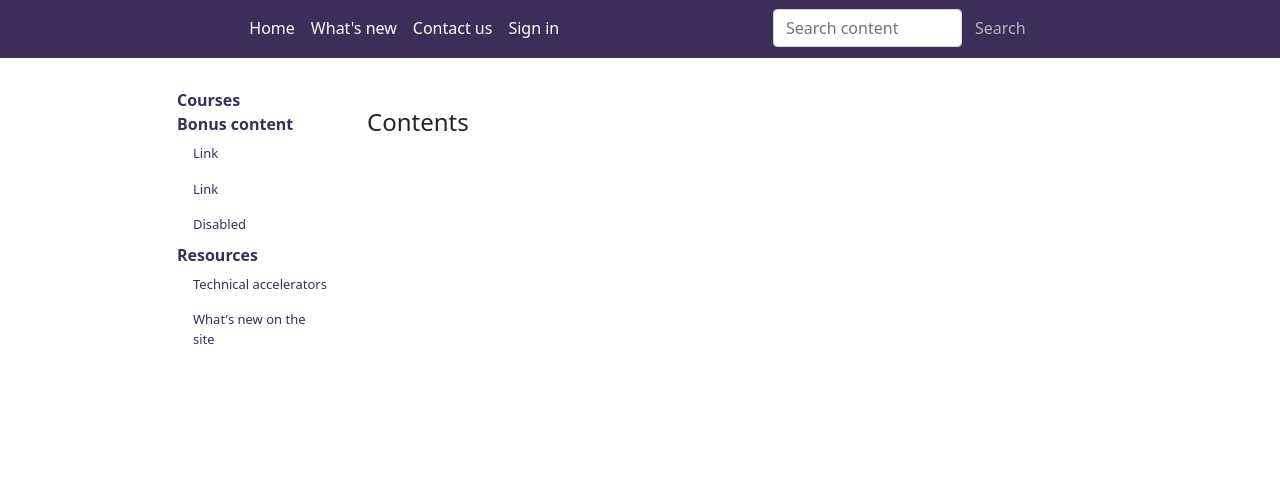
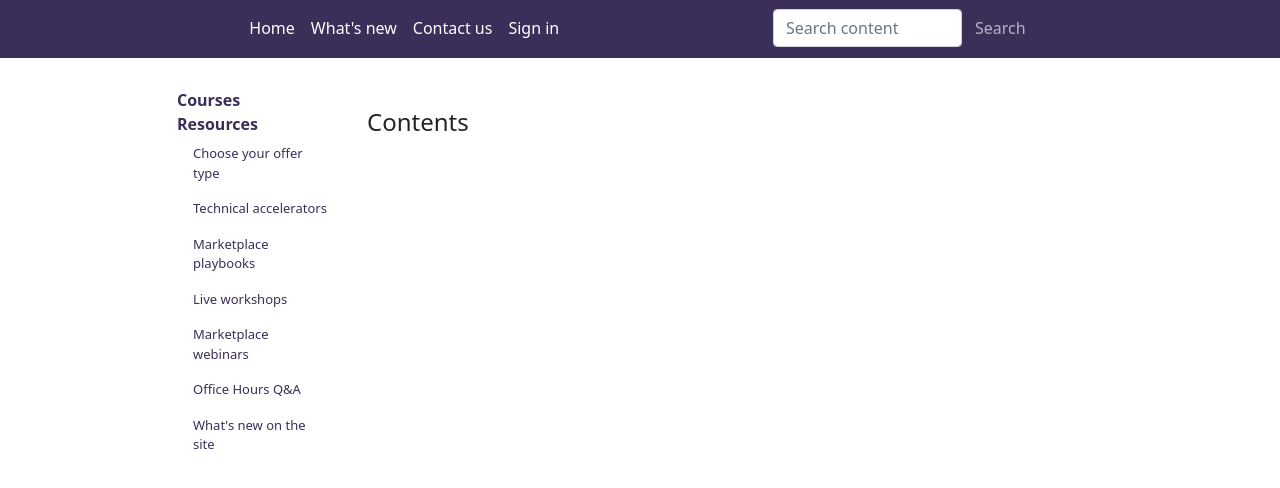
Before and after one commit to dstarr/mtm_site, a Python web app: template src/content/templates/playlist.html in a window 1280 px wide. Shown: the top 488 px of the page. Run offline with Jinja, Linux system fonts and the light colour scheme; the template is opened without the code that fills it, so the values that code supplies are empty; some libraries are stand-ins or nearby versions.

Commit message:
stubbing out resources

```diff
--- a/src/templates/left-nav.html
+++ b/src/templates/left-nav.html
@@ -8,23 +8,25 @@
   {% endfor %}
 
   <li class="nav-item nav-item-header">
-    Bonus content
-  </li>
-  <li class="nav-item nav-item-sidebar">
-    <a class="nav-link" href="#">Link</a>
-  </li>
-  <li class="nav-item nav-item-sidebar">
-    <a class="nav-link" href="#">Link</a>
-  </li>
-  <li class="nav-item nav-item-sidebar">
-    <a class="nav-link disabled" href="#" tabindex="-1" aria-disabled="true">Disabled</a>
-  </li>
-
-  <li class="nav-item nav-item-header">
     Resources
   </li>
   <li class="nav-item nav-item-sidebar">
+    <a class="nav-link" href="{{ url_for('bonus_content.page', page='placeholder') }}">Choose your offer type</a>
+  </li>
+  <li class="nav-item nav-item-sidebar">
     <a class="nav-link" href="{{ url_for('bonus_content.page', page='accelerators') }}">Technical accelerators</a>
+  </li>
+  <li class="nav-item nav-item-sidebar">
+    <a class="nav-link" href="{{ url_for('bonus_content.page', page='placeholder') }}">Marketplace playbooks</a>
+  </li>
+  <li class="nav-item nav-item-sidebar">
+    <a class="nav-link" href="https://aka.ms/MTMworkshops">Live workshops</a>
+  </li>
+  <li class="nav-item nav-item-sidebar">
+    <a class="nav-link" href="https://aka.ms/MTMwebinars">Marketplace webinars</a>
+  </li>
+  <li class="nav-item nav-item-sidebar">
+    <a class="nav-link" href="https://aka.ms/MTMofficehours">Office Hours Q&A</a>
   </li>
   <li class="nav-item nav-item-sidebar">
     <a class="nav-link" href="{{ url_for('content.content_log', num_items=10) }}">What's new on the site</a>
```
Also changed, not shown: src/bonus_content/templates/placeholder.html (added, +14 -0 lines).
